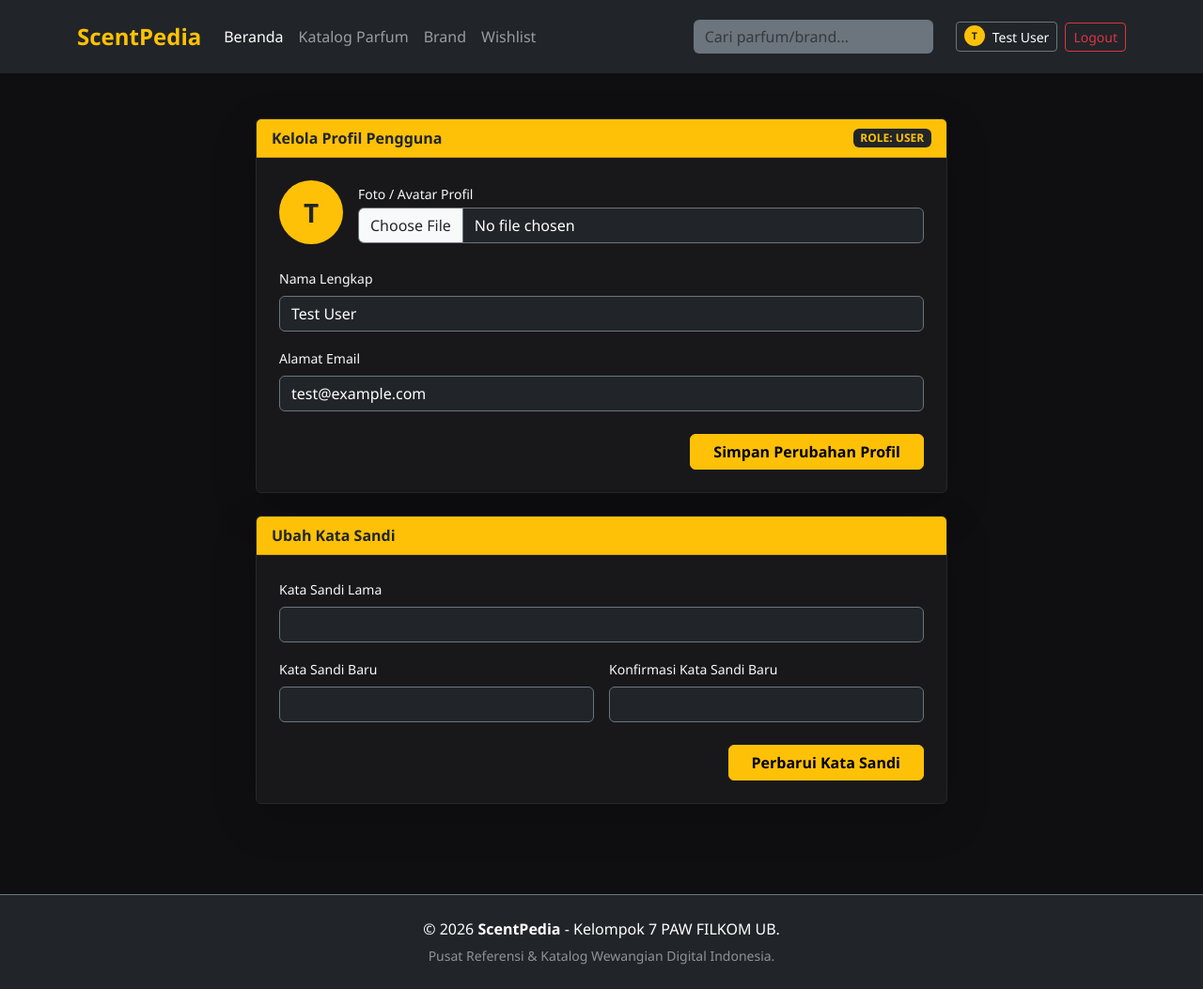
After one commit to RafiRaihanGastiadi/ScentPedia_Kelompok7-Project-PAW, a Laravel app: page /profile in a window 1280 px wide. The commit adds this page. Shown: the whole page at 94% size. Run offline with Laravel 12, Linux system fonts and the light colour scheme; a user stored in the database is signed in; data comes from the database, SQL or seed files in the repository.

Commit message:
feat: implementasi autentikasi multi-role, middleware admin, dan kelola profil

```diff
--- /dev/null
+++ b/app/Http/Controllers/ProfileController.php
@@ -0,0 +1,55 @@
+<?php
+
+namespace App\Http\Controllers;
+
+use Illuminate\Http\Request;
+use Illuminate\Support\Facades\Auth;
+use Illuminate\Support\Facades\Hash;
+use Illuminate\Support\Facades\Storage;
+use Illuminate\Validation\Rule;
+
+class ProfileController extends Controller
+{
+    public function edit()
+    {
+        return view('profile.edit', ['user' => Auth::user()]);
+    }
+
+    public function update(Request $request)
+    {
+        $user = Auth::user();
+
+        $validated = $request->validate([
+            'name' => ['required', 'string', 'max:255'],
+            'email' => ['required', 'email', 'max:255', Rule::unique('users')->ignore($user->id)],
+            'avatar' => ['nullable', 'image', 'mimes:jpg,jpeg,png,webp', 'max:2048'],
+        ]);
+
+        if ($request->hasFile('avatar')) {
+            if ($user->avatar) {
+                Storage::disk('public')->delete($user->avatar);
+            }
+            $validated['avatar'] = $request->file('avatar')->store('avatars', 'public');
+        }
+
+        $user->update($validated);
+
+        return back()->with('success', 'Data profil berhasil diperbarui!');
+    }
+
+    public function updatePassword(Request $request)
+    {
+        $request->validate([
+            'current_password' => ['required', 'current_password'],
+            'password' => ['required', 'string', 'min:8', 'confirmed'],
+        ], [
+            'current_password.current_password' => 'Kata sandi lama tidak sesuai.',
+        ]);
+
+        Auth::user()->update([
+            'password' => Hash::make($request->password),
+        ]);
+
+        return back()->with('success', 'Kata sandi berhasil diubah!');
+    }
+}
--- a/app/Models/User.php
+++ b/app/Models/User.php
@@ -10,7 +10,7 @@ use Illuminate\Database\Eloquent\Factories\HasFactory;
 use Illuminate\Foundation\Auth\User as Authenticatable;
 use Illuminate\Notifications\Notifiable;
 
-#[Fillable(['name', 'email', 'password'])]
+#[Fillable(['name', 'email', 'password', 'role', 'avatar'])]
 #[Hidden(['password', 'remember_token'])]
 class User extends Authenticatable
 {
--- a/bootstrap/app.php
+++ b/bootstrap/app.php
@@ -12,7 +12,9 @@ return Application::configure(basePath: dirname(__DIR__))
         health: '/up',
     )
     ->withMiddleware(function (Middleware $middleware): void {
-        //
+        $middleware->alias([
+            'admin' => \App\Http\Middleware\IsAdmin::class,
+        ]);
     })
     ->withExceptions(function (Exceptions $exceptions): void {
         $exceptions->shouldRenderJsonWhen(
--- a/resources/views/layouts/navbar.blade.php
+++ b/resources/views/layouts/navbar.blade.php
@@ -14,9 +14,35 @@
             <form class="d-flex me-3" action="#" method="GET">
                 <input class="form-control me-2 bg-secondary text-white border-0" type="search" placeholder="Cari parfum/brand..." aria-label="Search">
             </form>
-            <div class="d-flex align-items-center">
-                <a href="#" class="btn btn-outline-warning btn-sm me-2">Login</a>
-                <a href="#" class="btn btn-warning btn-sm">Register</a>
+            <div class="d-flex align-items-center gap-2">
+                @guest
+                    <a href="{{ route('login') }}" class="btn btn-outline-warning btn-sm">Login</a>
+                    <a href="{{ route('register') }}" class="btn btn-warning btn-sm fw-semibold">Register</a>
+                @endguest
+
+                @auth
+                    @if(Auth::user()->role === 'admin')
+                        <a href="{{ route('admin.perfumes.index') }}" class="btn btn-outline-warning btn-sm me-1">
+                            <i class="fas fa-cog me-1"></i> Kelola Parfum
+                        </a>
+                    @endif
+
+                    <a href="{{ route('profile.edit') }}" class="btn btn-dark border-secondary btn-sm d-flex align-items-center gap-2 text-white">
+                        @if(Auth::user()->avatar)
+                            <img src="{{ asset('storage/' . Auth::user()->avatar) }}" alt="Avatar" class="rounded-circle object-fit-cover" width="22" height="22">
+                        @else
+                            <span class="badge rounded-circle bg-warning text-dark fw-bold d-flex align-items-center justify-content-center" style="width: 22px; height: 22px;">
+                                {{ strtoupper(substr(Auth::user()->name, 0, 1)) }}
+                            </span>
+                        @endif
+                        <span>{{ Auth::user()->name }}</span>
+                    </a>
+
+                    <form action="{{ route('logout') }}" method="POST" class="d-inline m-0">
+                        @csrf
+                        <button type="submit" class="btn btn-outline-danger btn-sm">Logout</button>
+                    </form>
+                @endauth
             </div>
         </div>
     </div>
--- /dev/null
+++ b/resources/views/profile/edit.blade.php
@@ -0,0 +1,115 @@
+@extends('layouts.app')
+
+@section('title', 'Kelola Profil - ScentPedia')
+
+@section('content')
+<div class="container py-4">
+    <div class="row justify-content-center">
+        <div class="col-md-8">
+
+            {{-- Notifikasi Sukses (Alert Success Bootstrap persis seperti Gambar 2.1) --}}
+            @if (session('success'))
+                <div class="alert alert-success alert-dismissible fade show" role="alert">
+                    {{ session('success') }}
+                    <button type="button" class="btn-close" data-bs-dismiss="alert" aria-label="Close"></button>
+                </div>
+            @endif
+
+            @if ($errors->any())
+                <div class="alert alert-danger">
+                    <ul class="mb-0 ps-3 small">
+                        @foreach ($errors->all() as $error)
+                            <li>{{ $error }}</li>
+                        @endforeach
+                    </ul>
+                </div>
+            @endif
+
+            {{-- Card 1: Pembaruan Profil & Avatar --}}
+            <div class="card shadow-lg mb-4">
+                <div class="card-header bg-warning text-dark fw-bold d-flex justify-content-between align-items-center">
+                    <span>Kelola Profil Pengguna</span>
+                    <span class="badge bg-dark text-warning text-uppercase">Role: {{ $user->role }}</span>
+                </div>
+                <div class="card-body p-4">
+                    <form action="{{ route('profile.update') }}" method="POST" enctype="multipart/form-data">
+                        @csrf
+                        @method('PUT')
+
+                        <div class="d-flex align-items-center gap-3 mb-4">
+                            @if($user->avatar)
+                                <img src="{{ asset('storage/' . $user->avatar) }}" alt="Avatar" class="rounded-circle object-fit-cover border border-2 border-warning" width="68" height="68">
+                            @else
+                                <div class="rounded-circle bg-warning text-dark fw-bold fs-3 d-flex align-items-center justify-content-center" style="width: 68px; height: 68px;">
+                                    {{ strtoupper(substr($user->name, 0, 1)) }}
+                                </div>
+                            @endif
+                            <div class="flex-grow-1">
+                                <label class="form-label text-light small mb-1">Foto / Avatar Profil</label>
+                                <input type="file" name="avatar" accept="image/*" class="form-control bg-dark text-white border-secondary">
+                            </div>
+                        </div>
+
+                        <div class="mb-3">
+                            <label class="form-label text-light small">Nama Lengkap</label>
+                            <input type="text" name="name" value="{{ old('name', $user->name) }}" required
+                                class="form-control bg-dark text-white border-secondary">
+                        </div>
+
+                        <div class="mb-4">
+                            <label class="form-label text-light small">Alamat Email</label>
+                            <input type="email" name="email" value="{{ old('email', $user->email) }}" required
+                                class="form-control bg-dark text-white border-secondary">
+                        </div>
+
+                        <div class="text-end">
+                            <button type="submit" class="btn btn-warning fw-bold px-4">
+                                Simpan Perubahan Profil
+                            </button>
+                        </div>
+                    </form>
+                </div>
+            </div>
+
+            {{-- Card 2: Ubah Kata Sandi --}}
+            <div class="card shadow-lg">
+                <div class="card-header bg-warning text-dark fw-bold">
+                    Ubah Kata Sandi
+                </div>
+                <div class="card-body p-4">
+                    <form action="{{ route('profile.password') }}" method="POST">
+                        @csrf
+                        @method('PUT')
+
+                        <div class="mb-3">
+                            <label class="form-label text-light small">Kata Sandi Lama</label>
+                            <input type="password" name="current_password" required
+                                class="form-control bg-dark text-white border-secondary">
+                        </div>
+
+                        <div class="row g-3 mb-4">
+                            <div class="col-md-6">
+                                <label class="form-label text-light small">Kata Sandi Baru</label>
+                                <input type="password" name="password" required
+                                    class="form-control bg-dark text-white border-secondary">
+                            </div>
+                            <div class="col-md-6">
+                                <label class="form-label text-light small">Konfirmasi Kata Sandi Baru</label>
+                                <input type="password" name="password_confirmation" required
+                                    class="form-control bg-dark text-white border-secondary">
+                            </div>
+                        </div>
+
+                        <div class="text-end">
+                            <button type="submit" class="btn btn-warning fw-bold px-4">
+                                Perbarui Kata Sandi
+                            </button>
+                        </div>
+                    </form>
+                </div>
+            </div>
+
+        </div>
+    </div>
+</div>
+@endsection
--- a/routes/web.php
+++ b/routes/web.php
@@ -1,14 +1,29 @@
 <?php
 
 use Illuminate\Support\Facades\Route;
+use App\Http\Controllers\Admin\PerfumeController;
+use App\Http\Controllers\AuthController;
+use App\Http\Controllers\ProfileController;
 
 Route::get('/', function () {
     return view('welcome');
 });
 
-use App\Http\Controllers\Admin\PerfumeController;
+Route::middleware('guest')->group(function () {
+    Route::get('/login', [AuthController::class, 'showLogin'])->name('login');
+    Route::post('/login', [AuthController::class, 'login']);
+    Route::get('/register', [AuthController::class, 'showRegister'])->name('register');
+    Route::post('/register', [AuthController::class, 'register']);
+});
 
-Route::prefix('admin')->name('admin.')->group(function () {
+Route::middleware('auth')->group(function () {
+    Route::post('/logout', [AuthController::class, 'logout'])->name('logout');
+    Route::get('/profile', [ProfileController::class, 'edit'])->name('profile.edit');
+    Route::put('/profile', [ProfileController::class, 'update'])->name('profile.update');
+    Route::put('/profile/password', [ProfileController::class, 'updatePassword'])->name('profile.password');
+});
+
+Route::middleware(['auth', 'admin'])->prefix('admin')->name('admin.')->group(function () {
     Route::get('/perfumes', [PerfumeController::class, 'index'])->name('perfumes.index');
     Route::get('/perfumes/create', [PerfumeController::class, 'create'])->name('perfumes.create');
     Route::post('/perfumes', [PerfumeController::class, 'store'])->name('perfumes.store');
```
Also changed, not shown: app/Http/Controllers/AuthController.php (added, +72 -0 lines), app/Http/Middleware/IsAdmin.php (added, +19 -0 lines), resources/views/auth/login.blade.php (added, +50 -0 lines), resources/views/auth/register.blade.php (added, +68 -0 lines), database/migrations/2026_11_22_070129_add_role_and_avatar_to_users_table.php (added).
